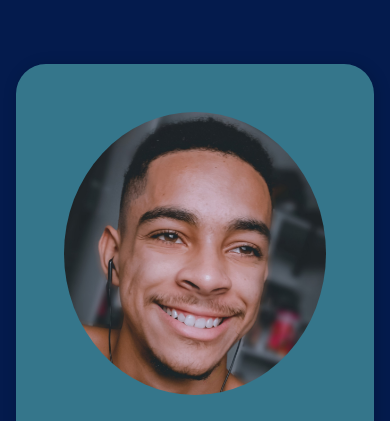
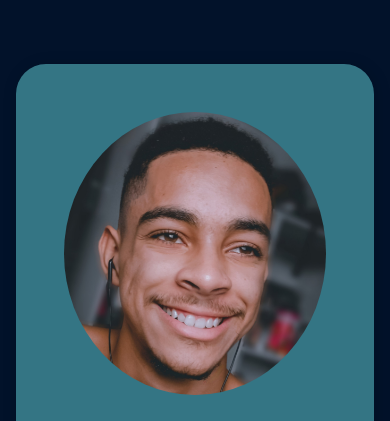
Before and after one commit to Nelson-Afonso404/MySite, a plain HTML site: page index.html in a window 390 px wide. Shown: the top 421 px of the page. Drawn offline with Linux system fonts and the light colour scheme.

Commit message:
Update style.css

```diff
--- a/css/style.css
+++ b/css/style.css
@@ -126,7 +126,7 @@ span{
   body {
     background-attachment: initial;
     background-size: contain;
-    background-color: #041b4d;
+    background-color: #02122a;
   }
   .box {
     padding: 2rem;
```
